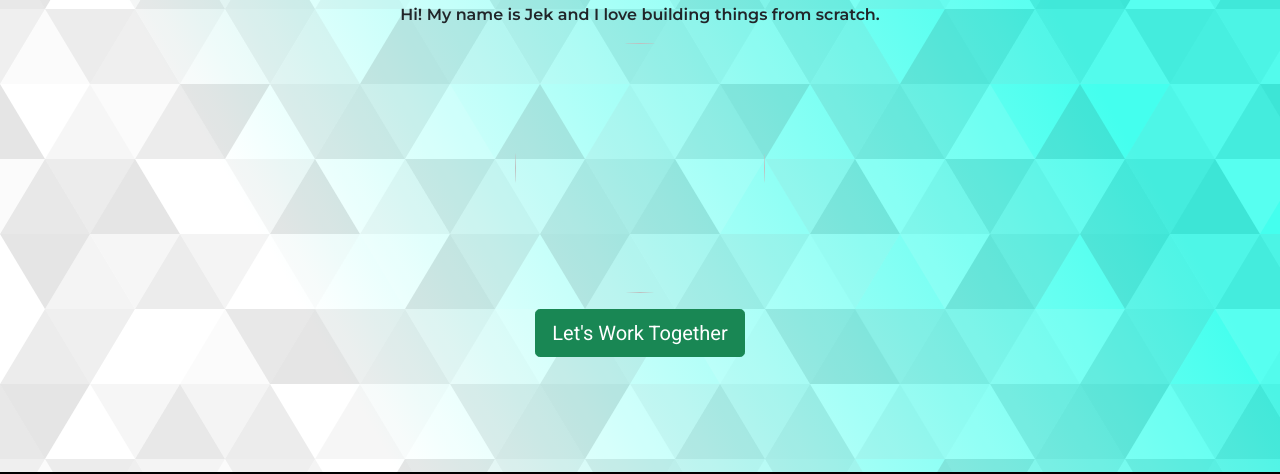
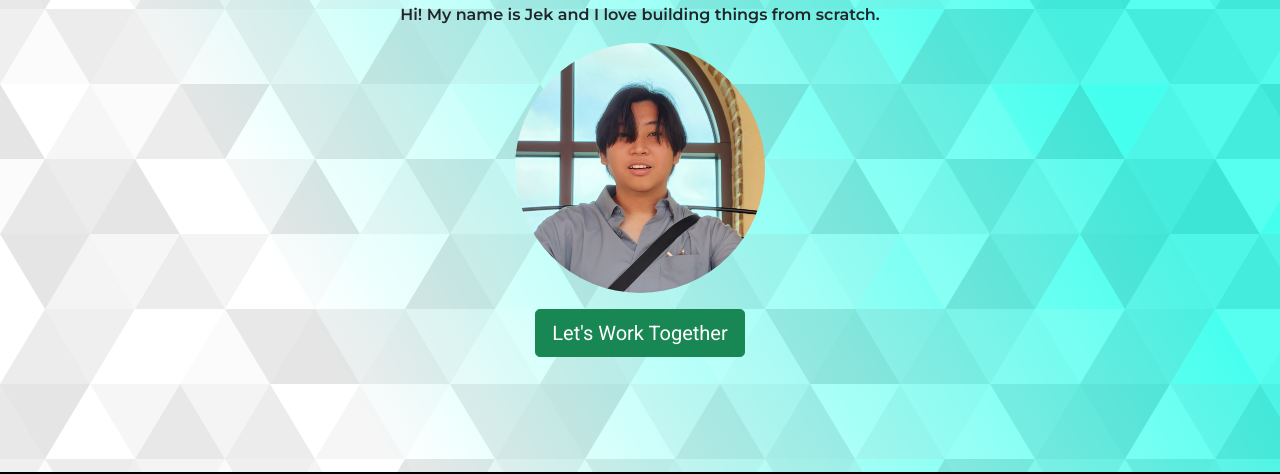
Before and after one commit to hopefulDev/fcb-portfolio, a plain HTML site: page index.html in a window 1280 px wide. Shown: the part 216-690 px from the top of the page. Drawn offline with nearby package versions, Linux system fonts and the light colour scheme.

Commit message:
Update index.html

```diff
--- a/index.html
+++ b/index.html
@@ -30,7 +30,7 @@
 		<section class="text-center mt-5" id="landing">
 			<h1>Full Stack Web Developer</h1>
 			<p>Hi! My name is Jek and I love building things from scratch.</p>
-			<img src="meme.jpg" id="profile" class="img-fluid">
+			<img src="images/meme.jpg" id="profile" class="img-fluid">
 			<a href="mailto:forwork.benjerekc@gmail.com" class="btn btn-success btn-lg mt-3">Let's Work Together</a>
 		</section>
 	</div>
```
